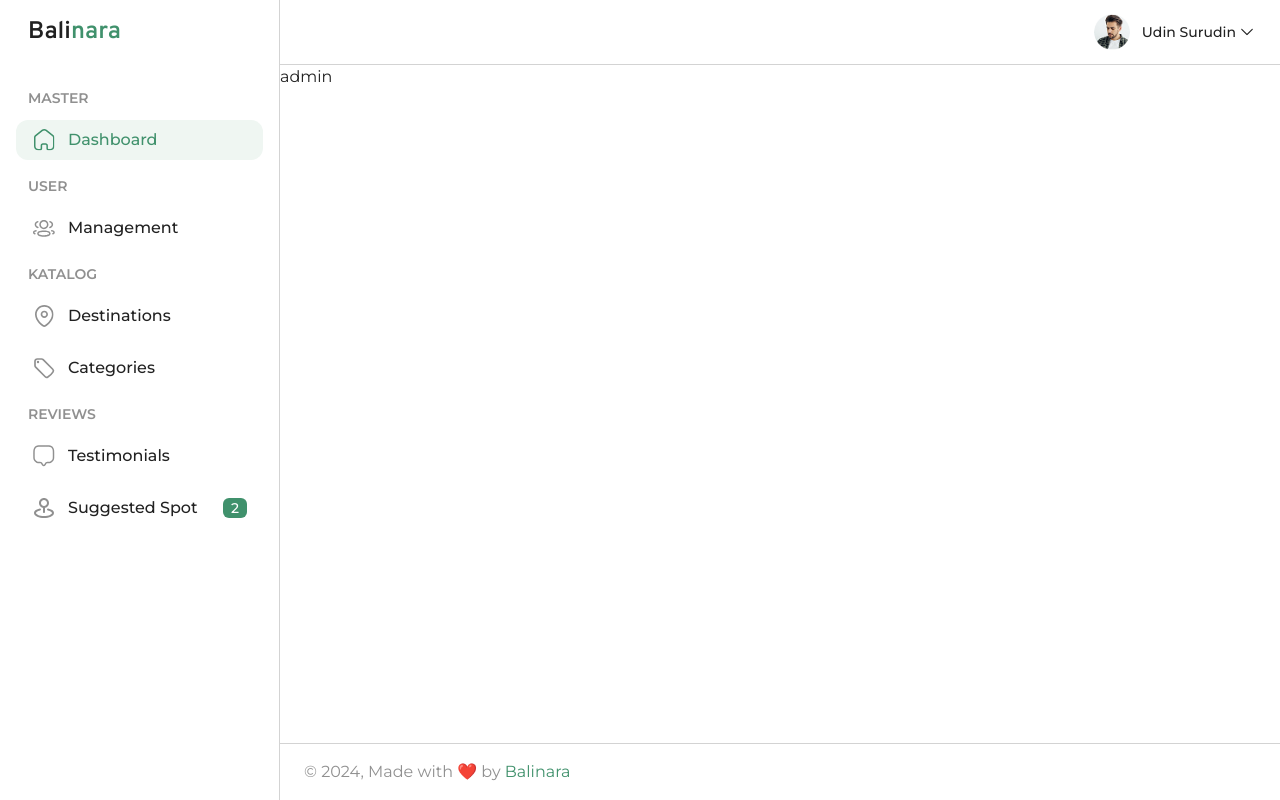
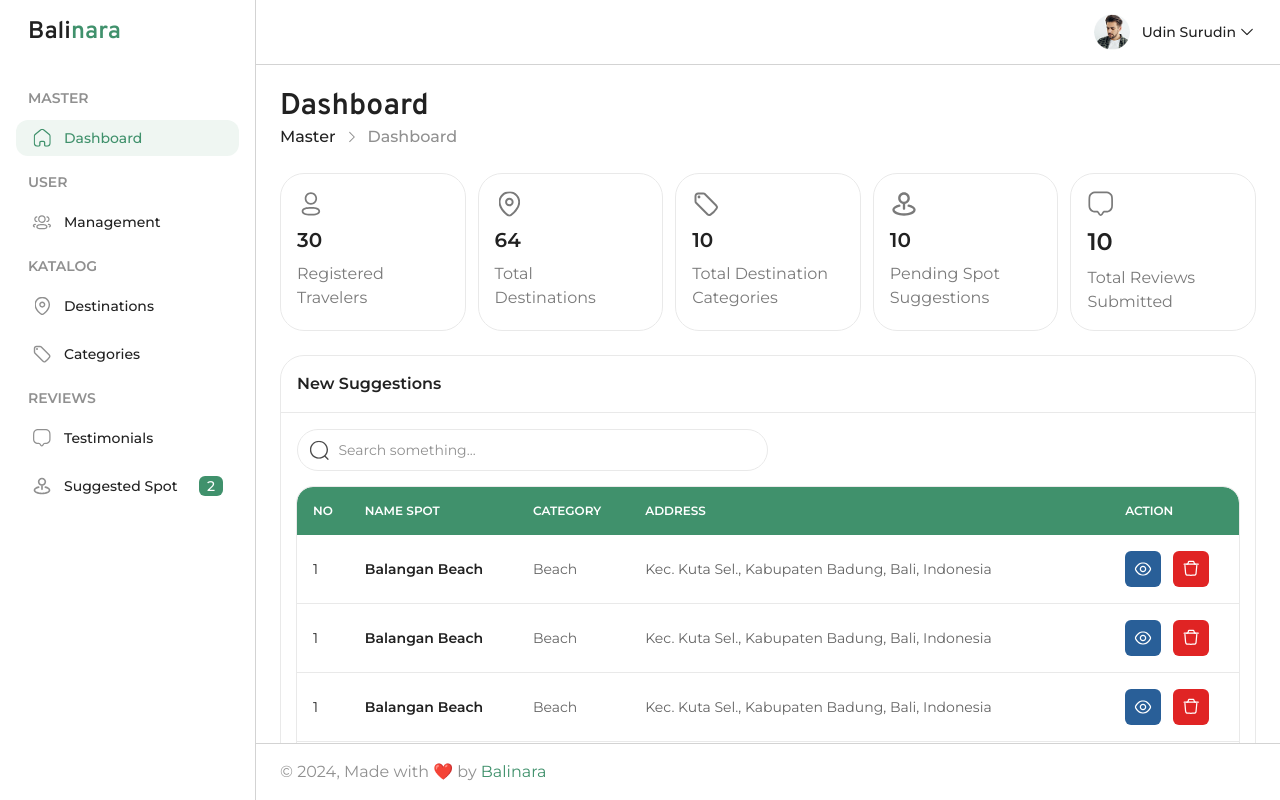
Before and after one commit to YogiPradnyana/balinara, a Vue app in the folder frontend/: page /admin/dashboard in a window 1280 px wide. Built offline with nearby package versions, Linux system fonts and the light colour scheme.

Commit message:
add: Halaman dashboard admin dan menambahkan componentnya

```diff
--- a/frontend/src/components/admin/Footer.vue
+++ b/frontend/src/components/admin/Footer.vue
@@ -1,7 +1,5 @@
 <template>
-  <div
-    class="flex absolute w-full bottom-0 items-center px-6 py-4 bg-sur-50 border-t border-neu-200"
-  >
+  <div class="flex w-full h-fit items-center px-6 py-4 bg-sur-50 border-t border-neu-200">
     <p class="text-neu-500">© 2024, Made with ❤️ by <span class="text-pr-500">Balinara</span></p>
   </div>
 </template>
--- a/frontend/src/components/admin/Sidebar.vue
+++ b/frontend/src/components/admin/Sidebar.vue
@@ -8,16 +8,16 @@ import Tag from '@/components/icons/Tag.vue'
 import Users from '@/components/icons/Users.vue'
 </script>
 <template>
-  <div class="min-w-70 flex flex-col gap-10 p-4 min-h-screen bg-sur-50 border-r border-neu-200">
+  <div class="min-w-64 flex flex-col gap-10 p-4 min-h-screen bg-sur-50 border-r border-neu-200">
     <h1 class="text-2xl font-se font-semibold pl-3">Bali<span class="text-pr-500">nara</span></h1>
-    <div class="space-y-4">
+    <div class="space-y-4 text-sm">
       <div class="space-y-3">
         <h3 class="text-sm font-semibold uppercase text-neu-500 pl-3">Master</h3>
         <RouterLink
           :to="{ name: 'Wishlist' }"
           class="flex gap-3 items-center text-pr-500 py-2 px-4 font-medium bg-[#EFF6F2] hover:bg-[#EFF6F2] transition-all duration-50 rounded-xl"
         >
-          <Home class="text-pr-500 size-6" />Dashboard
+          <Home class="text-pr-500 size-5" />Dashboard
         </RouterLink>
       </div>
       <div class="space-y-3">
@@ -26,7 +26,7 @@ import Users from '@/components/icons/Users.vue'
           :to="{ name: 'Wishlist' }"
           class="flex gap-3 items-center py-2 px-4 font-medium hover:bg-[#EFF6F2] transition-all duration-50 rounded-xl"
         >
-          <Users class="text-neu-500 size-6" />Management
+          <Users class="text-neu-500 size-5" />Management
         </RouterLink>
       </div>
       <div class="space-y-3">
@@ -35,13 +35,13 @@ import Users from '@/components/icons/Users.vue'
           :to="{ name: 'Wishlist' }"
           class="flex gap-3 items-center py-2 px-4 font-medium hover:bg-[#EFF6F2] transition-all duration-50 rounded-xl"
         >
-          <OutlinedLocation class="text-neu-500 size-6" />Destinations
+          <OutlinedLocation class="text-neu-500 size-5" />Destinations
         </RouterLink>
         <RouterLink
           :to="{ name: 'Wishlist' }"
           class="flex gap-3 items-center py-2 px-4 font-medium hover:bg-[#EFF6F2] transition-all duration-50 rounded-xl"
         >
-          <Tag class="text-neu-500 size-6" />Categories
+          <Tag class="text-neu-500 size-5" />Categories
         </RouterLink>
       </div>
       <div class="space-y-3">
@@ -50,14 +50,14 @@ import Users from '@/components/icons/Users.vue'
           :to="{ name: 'Wishlist' }"
           class="flex gap-3 items-center py-2 px-4 font-medium hover:bg-[#EFF6F2] transition-all duration-50 rounded-xl"
         >
-          <Message class="text-neu-500 size-6" />Testimonials
+          <Message class="text-neu-500 size-5" />Testimonials
         </RouterLink>
         <RouterLink
           :to="{ name: 'Wishlist' }"
           class="flex justify-between items-center py-2 px-4 font-medium hover:bg-[#EFF6F2] transition-all duration-50 rounded-xl"
         >
           <span class="flex items-center gap-3"
-            ><MapPin class="text-neu-500 size-6" />Suggested Spot</span
+            ><MapPin class="text-neu-500 size-5" />Suggested Spot</span
           ><span
             class="flex items-center text-neu-50 text-sm rounded-[6px] justify-center px-2 bg-pr-500"
             >2</span
--- /dev/null
+++ b/frontend/src/components/icons/TrashCan.vue
@@ -0,0 +1,22 @@
+<template>
+  <svg viewBox="0 0 18 18" fill="none" xmlns="http://www.w3.org/2000/svg">
+    <path
+      fill-rule="evenodd"
+      clip-rule="evenodd"
+      d="M8.89692 15.2103C7.88067 15.2103 6.88992 15.1991 5.90967 15.1788C4.65567 15.1541 3.78792 14.3411 3.64617 13.0571C3.40992 10.9271 3.00567 5.90657 3.00192 5.85632C2.97642 5.54657 3.20742 5.27507 3.51717 5.25032C3.82242 5.24207 4.09842 5.45657 4.12317 5.76557C4.12692 5.81657 4.53042 10.8198 4.76442 12.9333C4.84467 13.6631 5.23842 14.0396 5.93292 14.0538C7.80792 14.0936 9.72117 14.0958 11.7837 14.0583C12.5217 14.0441 12.9207 13.6751 13.0032 12.9281C13.2357 10.8326 13.6407 5.81657 13.6452 5.76557C13.6699 5.45657 13.9437 5.24057 14.2504 5.25032C14.5602 5.27582 14.7912 5.54657 14.7664 5.85632C14.7619 5.90732 14.3554 10.9406 14.1214 13.0518C13.9759 14.3621 13.1104 15.1593 11.8039 15.1833C10.8042 15.2006 9.83967 15.2103 8.89692 15.2103Z"
+      fill="currentColor"
+    />
+    <path
+      fill-rule="evenodd"
+      clip-rule="evenodd"
+      d="M15.531 5.24194H2.8125C2.502 5.24194 2.25 4.98994 2.25 4.67944C2.25 4.36894 2.502 4.11694 2.8125 4.11694H15.531C15.8415 4.11694 16.0935 4.36894 16.0935 4.67944C16.0935 4.98994 15.8415 5.24194 15.531 5.24194Z"
+      fill="currentColor"
+    />
+    <path
+      fill-rule="evenodd"
+      clip-rule="evenodd"
+      d="M13.0802 5.24199C12.2267 5.24199 11.4857 4.63374 11.3177 3.79674L11.1354 2.88474C11.0972 2.74599 10.9389 2.62524 10.7589 2.62524H7.58419C7.40419 2.62524 7.24594 2.74599 7.20019 2.91924L7.02544 3.79674C6.85819 4.63374 6.11644 5.24199 5.26294 5.24199C4.95244 5.24199 4.70044 4.98999 4.70044 4.67949C4.70044 4.36899 4.95244 4.11699 5.26294 4.11699C5.58244 4.11699 5.85994 3.88899 5.92294 3.57549L6.10519 2.66349C6.29044 1.96449 6.89569 1.50024 7.58419 1.50024H10.7589C11.4474 1.50024 12.0527 1.96449 12.2304 2.62974L12.4209 3.57549C12.4832 3.88899 12.7607 4.11699 13.0802 4.11699C13.3907 4.11699 13.6427 4.36899 13.6427 4.67949C13.6427 4.98999 13.3907 5.24199 13.0802 5.24199Z"
+      fill="currentColor"
+    />
+  </svg>
+</template>
--- a/frontend/src/layouts/AdminLayout.vue
+++ b/frontend/src/layouts/AdminLayout.vue
@@ -5,14 +5,14 @@ import Header from '@/components/admin/Header.vue'
 import Sidebar from '@/components/admin/Sidebar.vue'
 </script>
 <template>
-  <div class="flex overflow-hidden font-pr text-neu-900 relative">
+  <div class="flex max-h-screen overflow-hidden font-pr text-neu-900 relative">
     <Sidebar />
     <div class="flex-1 flex flex-col">
       <Header />
-      <div class="flex-1 relative">
+      <div class="flex-1 overflow-y-scroll">
         <RouterView />
-        <Footer />
       </div>
+      <Footer />
     </div>
   </div>
 </template>
--- a/frontend/src/pages/admin/Dashboard.vue
+++ b/frontend/src/pages/admin/Dashboard.vue
@@ -1 +1,121 @@
-<template>admin</template>
+<script setup lang="ts">
+import ArrowRight from '@/components/icons/ArrowRight.vue'
+import ArrowRight2 from '@/components/icons/ArrowRight2.vue'
+import MapPin from '@/components/icons/MapPin.vue'
+import Message from '@/components/icons/Message.vue'
+import OutlinedLocation from '@/components/icons/OutlinedLocation.vue'
+import Search from '@/components/icons/Search.vue'
+import Show from '@/components/icons/Show.vue'
+import Tag from '@/components/icons/Tag.vue'
+import TrashCan from '@/components/icons/TrashCan.vue'
+import User from '@/components/icons/User.vue'
+</script>
+
+<template>
+  <div class="p-6 space-y-6">
+    <div class="flex flex-col">
+      <h1 class="text-3xl font-se font-semibold">Dashboard</h1>
+      <div class="flex gap-2 items-center font-medium">
+        <span>Master</span>
+        <ArrowRight class="size-4 text-neu-500" />
+        <span class="text-neu-500">Dashboard</span>
+      </div>
+    </div>
+    <div class="flex gap-3">
+      <div class="flex p-4 w-full border border-neu-100 rounded-3xl">
+        <div class="flex flex-col gap-2">
+          <User class="size-7 text-neu-600" />
+          <h3 class="font-semibold text-xl">30</h3>
+          <p class="max-w-35 text-neu-600">Registered Travelers</p>
+        </div>
+      </div>
+      <div class="flex p-4 w-full border border-neu-100 rounded-3xl">
+        <div class="flex flex-col gap-2">
+          <OutlinedLocation class="size-7 text-neu-600" />
+          <h3 class="font-semibold text-xl">64</h3>
+          <p class="max-w-35 text-neu-600">Total Destinations</p>
+        </div>
+      </div>
+      <div class="flex p-4 w-full border border-neu-100 rounded-3xl">
+        <div class="flex flex-col gap-2">
+          <Tag class="size-7 text-neu-600" />
+          <h3 class="font-semibold text-xl">10</h3>
+          <p class="max-w-35 text-neu-600">Total Destination Categories</p>
+        </div>
+      </div>
+      <div class="flex p-4 w-full border border-neu-100 rounded-3xl">
+        <div class="flex flex-col gap-2">
+          <MapPin class="size-7 text-neu-600" />
+          <h3 class="font-semibold text-xl">10</h3>
+          <p class="max-w-35 text-neu-600">Pending Spot Suggestions</p>
+        </div>
+      </div>
+      <div class="flex p-4 w-full border border-neu-100 rounded-3xl">
+        <div class="flex flex-col gap-2">
+          <Message class="size-7 text-neu-600" />
+          <h3 class="font-semibold text-2xl">10</h3>
+          <p class="max-w-35 text-neu-600">Total Reviews Submitted</p>
+        </div>
+      </div>
+    </div>
+    <div class="flex flex-col rounded-3xl border border-neu-100 overflow-hidden">
+      <div class="flex p-4">
+        <h2 class="font-semibold">New Suggestions</h2>
+      </div>
+      <div class="w-full h-[1px] bg-neu-100"></div>
+      <div class="flex flex-col p-4">
+        <div class="border border-neu-100 gap-2 px-2.5 py-2 flex items-center w-1/2 rounded-full">
+          <Search class="size-6" />
+          <input
+            type="text"
+            class="w-full text-xs md:text-sm leading-5 placeholder:text-neu-500 focus:outline-none"
+            placeholder="Search something..."
+          />
+        </div>
+        <table class="min-w-full mt-4 outline outline-neu-100 overflow-hidden rounded-2xl">
+          <thead class="bg-pr-500 text-xs text-white">
+            <tr>
+              <th class="p-4 text-start font-semibold w-12">NO</th>
+              <th class="p-4 text-start font-semibold">NAME SPOT</th>
+              <th class="p-4 text-start font-semibold">CATEGORY</th>
+              <th class="p-4 text-start font-semibold w-120">ADDRESS</th>
+              <th class="p-4 text-start font-semibold">ACTION</th>
+            </tr>
+          </thead>
+          <tbody>
+            <tr class="text-sm text-neu-700 border-b border-neu-100" v-for="i in 5" :key="i">
+              <td class="p-4 text-neu-900">1</td>
+              <td class="p-4 text-neu-900 font-semibold">Balangan Beach</td>
+              <td class="p-4">Beach</td>
+              <td class="p-4">Kec. Kuta Sel., Kabupaten Badung, Bali, Indonesia</td>
+              <td class="p-4 text-center flex gap-3">
+                <button
+                  type="button"
+                  class="flex items-center justify-center p-2 rounded-[6px] cursor-pointer hover:bg-[#214B78] bg-[#295F98]"
+                >
+                  <Show class="size-5 text-neu-50" />
+                </button>
+                <button
+                  type="button"
+                  class="flex items-center justify-center p-2 rounded-[6px] cursor-pointer hover:bg-[#B71A1A] bg-[#E02424]"
+                >
+                  <TrashCan class="size-5 text-neu-50" />
+                </button>
+              </td>
+            </tr>
+          </tbody>
+        </table>
+        <div class="flex justify-between items-center mt-3">
+          <div class="text-sm text-neu-600">
+            Showing <span class="font-medium text-neu-900">1</span> to
+            <span class="font-medium text-neu-900">1</span> of
+            <span class="font-medium text-neu-900">10</span> Entries
+          </div>
+          <div class="flex items-center rounded-[8px] overflow-hidden">
+            <div class="flex bg-neu-100 items-center">Prev<ArrowRight2 class="size-4" /></div>
+          </div>
+        </div>
+      </div>
+    </div>
+  </div>
+</template>
```
